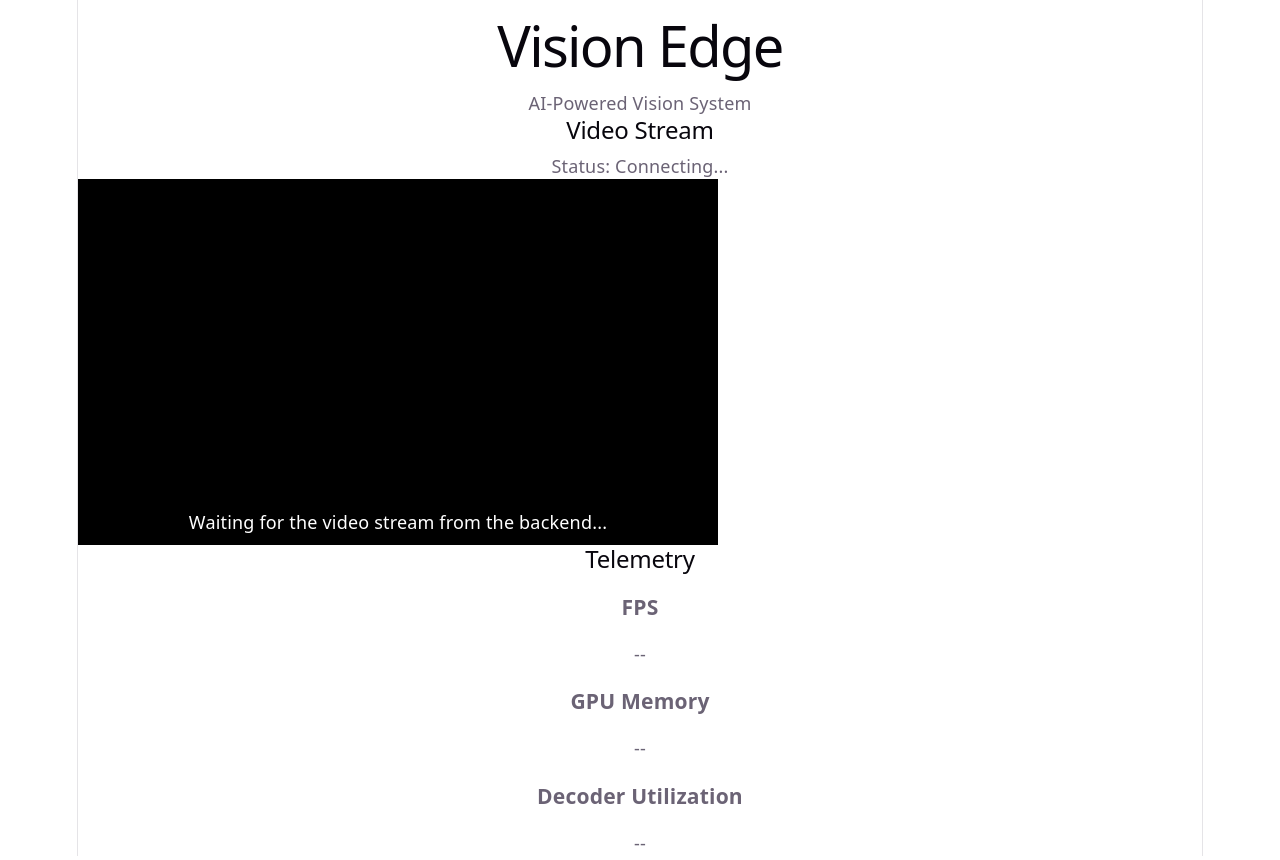
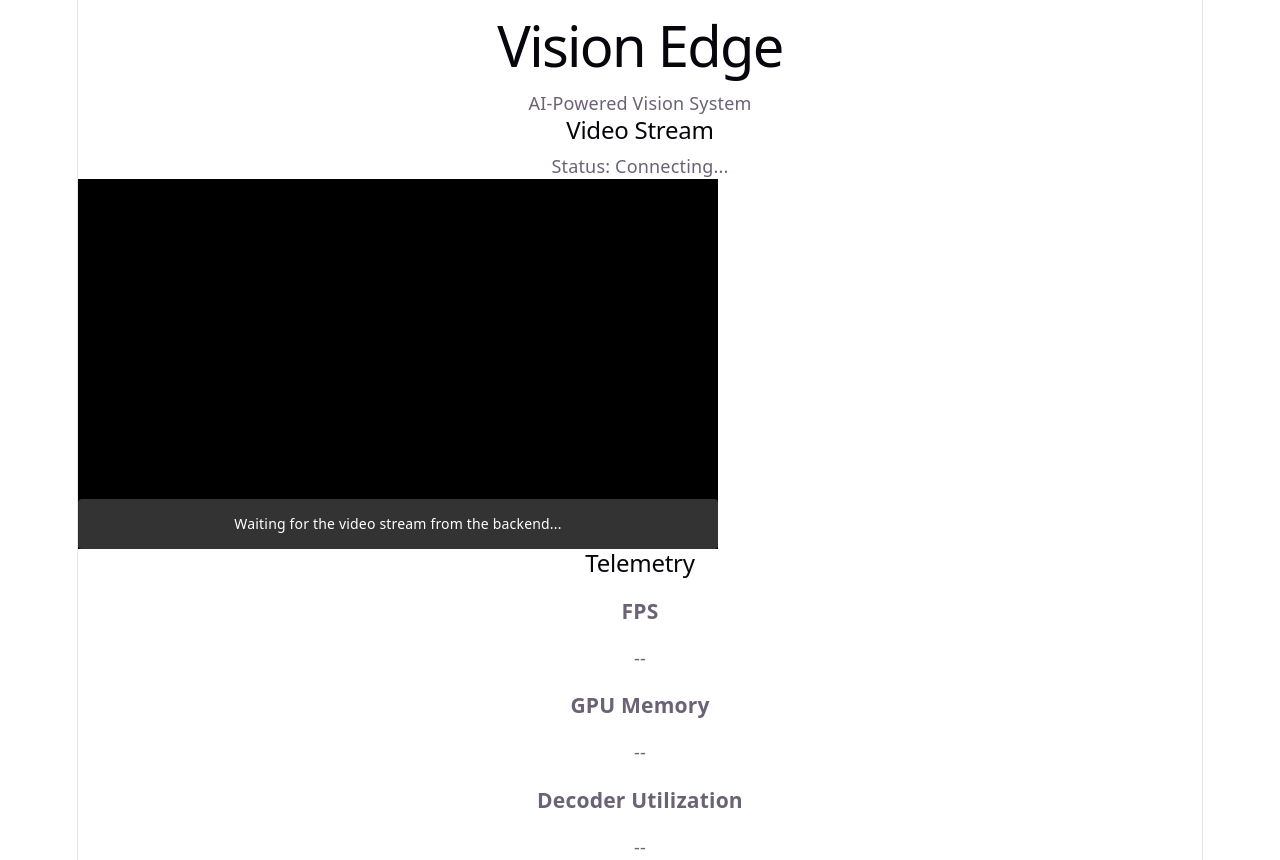
Before and after one commit to createwithajay/VisionEdge, a React app in the folder frontend/: page / in a window 1280 px wide. Built offline with nearby package versions, Linux system fonts and the light colour scheme; the HTML template or start-up script is replaced by a standard one.

Commit message:
improve video status message styling

```diff
--- a/frontend/src/App.jsx
+++ b/frontend/src/App.jsx
@@ -103,7 +103,11 @@ function App() {
     style={{
       color: 'white',
       textAlign: 'center',
-                  padding: '10px',
+      padding: '12px',
+      margin: '0',
+      backgroundColor: '#333333',
+      borderRadius: '4px',
+      fontSize: '14px',
     }}
   >
     Waiting for the video stream from the backend...
```
Lines whose indentation alone changed are shown as unchanged.
